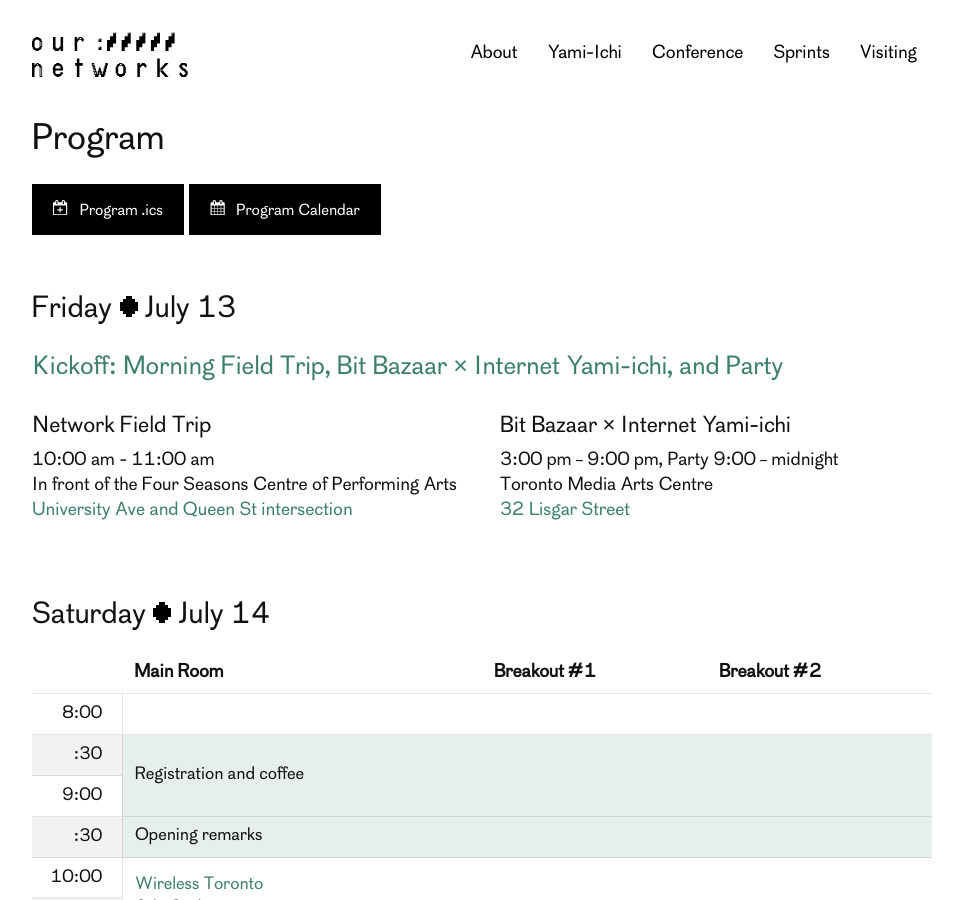
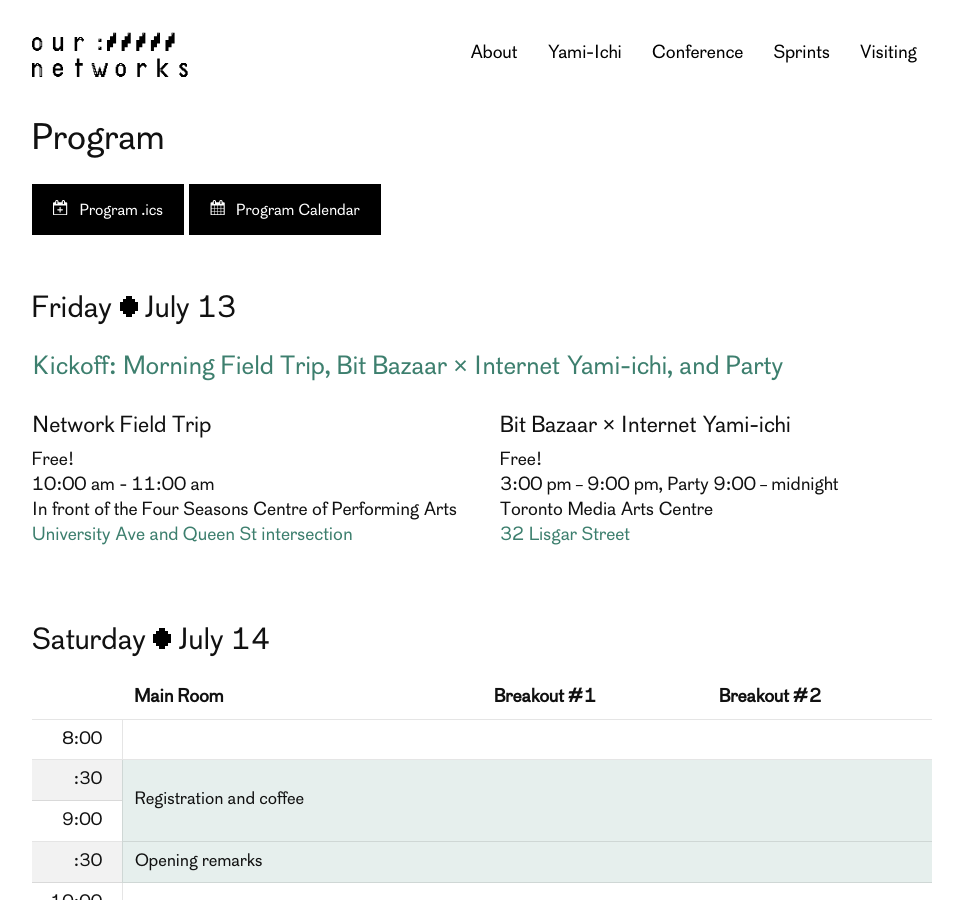
Before and after one commit to ournetworks/ournetworks.ca, a Jekyll site: the page built from conference/program.md, in a window 1280 px wide and 900 px high. Shown: the whole window, without its empty margins (158-1121 px from the left). Built offline with Jekyll 4.4.1, drawn with Linux system fonts in a browser that asks for light colours.

Commit message:
indicate kickoff is free

```diff
--- a/conference/program.md
+++ b/conference/program.md
@@ -22,13 +22,15 @@
 <div class="row event-band">
   <div class="six columns">
     <h4 class="schedule-spacer-small">Network Field Trip</h4>
-    <p>10:00 am - 11:00 am<br />
+    <p>Free!<br />
+    10:00 am - 11:00 am<br />
     In front of the Four Seasons Centre of Performing Arts<br />
     <a href="https://osm.org/go/ZX6BsFiXX?m=" target="_blank" rel="nofollow noopener">University Ave and Queen St intersection</a></p>
   </div>
   <div class="six columns">
     <h4 class="schedule-spacer-small">Bit Bazaar × Internet Yami-ichi</h4>
-    <p>3:00 pm – 9:00 pm, Party 9:00 – midnight<br />
+    <p>Free!<br />
+    3:00 pm – 9:00 pm, Party 9:00 – midnight<br />
     Toronto Media Arts Centre<br />
     <a href="https://osm.org/go/ZX6BIz1xQ?m=" target="_blank" rel="nofollow noopener">32 Lisgar Street</a></p>
   </div>
```
